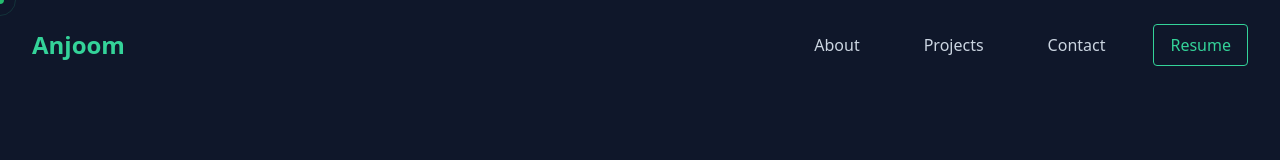
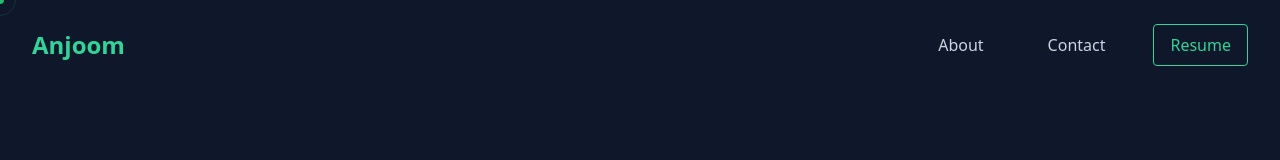
Before and after one commit to muhammedAnjoom/anjoom-website, a React (Vite) app: page / in a window 1280 px wide. Shown: the top 160 px of the page. Built offline with nearby package versions, Linux system fonts and the light colour scheme.

Commit message:
Update Navigation.tsx
remove project in navigation

```diff
--- a/src/components/Navigation.tsx
+++ b/src/components/Navigation.tsx
@@ -16,7 +16,7 @@ const Navigation = () => {
 
   const navItems = [
     { name: "About", href: "#about" },
-    { name: "Projects", href: "#projects" },
+    // { name: "Projects", href: "#projects" },
     { name: "Contact", href: "#contact" }
   ];
 
```
